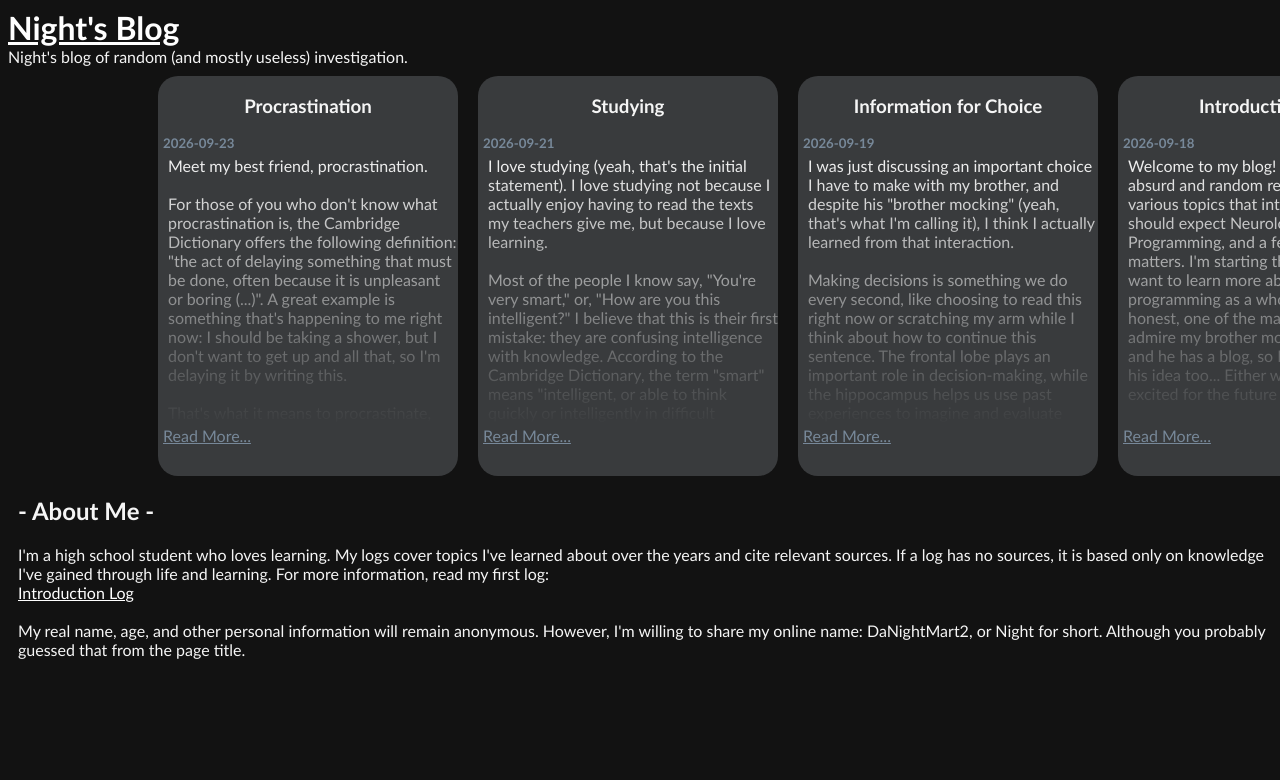
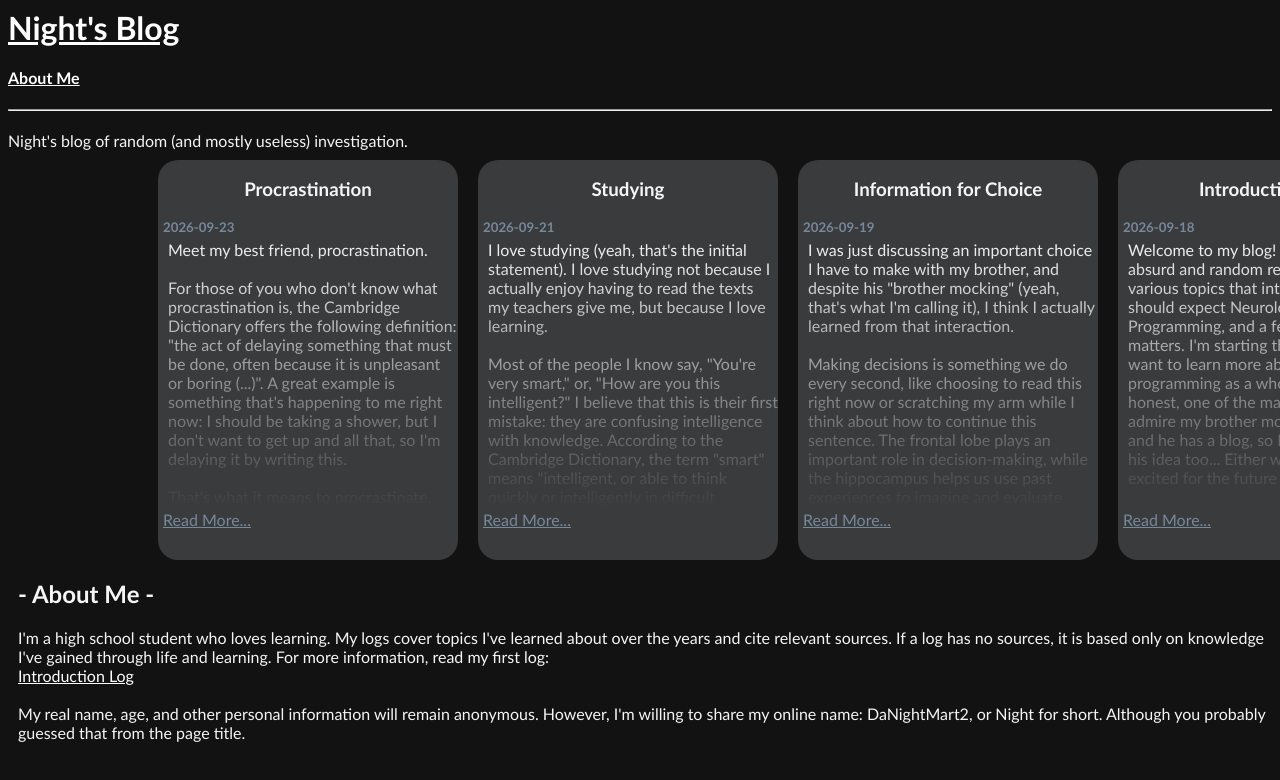
Before and after one commit to DaNightMart2/blog, a Next.js app: page / in a window 1280 px wide. Shown: the top 780 px of the page. Built offline with nearby package versions, Linux system fonts and the light colour scheme.

Commit message:
style: re-add hr

```diff
--- a/app/globals.css
+++ b/app/globals.css
@@ -51,6 +51,12 @@ h1, p, a {
   justify-content: start;
 }
 
+
 .newline {
   white-space: pre-line;
 }
+
+.hr {
+  margin-top: 0px;
+  margin-bottom: 20px;
+}
--- a/app/page.tsx
+++ b/app/page.tsx
@@ -5,10 +5,16 @@ import logs from "../public/data/logs.json";
 export default function Home() {
   return (
     <div>
-      <div>
+      <div className="blog-header">
         <h1>
           <a className="link" href="/">Night's Blog</a>
         </h1>
+        <h4>
+          <a className="link" href="/about-me">About Me</a>
+        </h4>
+      </div>
+      <hr className="hr"></hr>
+      <div>
         <p>Night's blog of random (and mostly useless) investigation.</p>
         <h1/>
       </div>
```
Also changed, not shown: app/[id]/page.tsx (+10 -4 lines).
